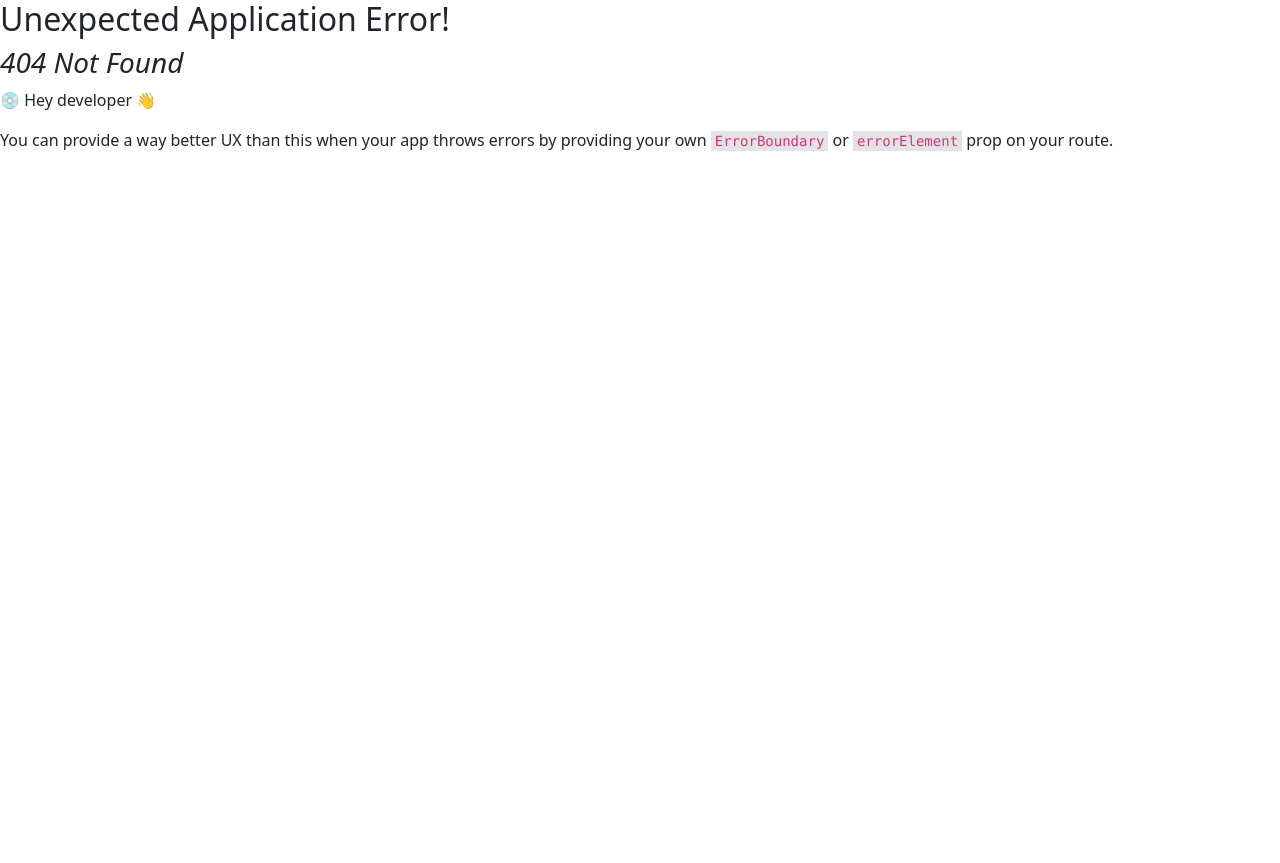
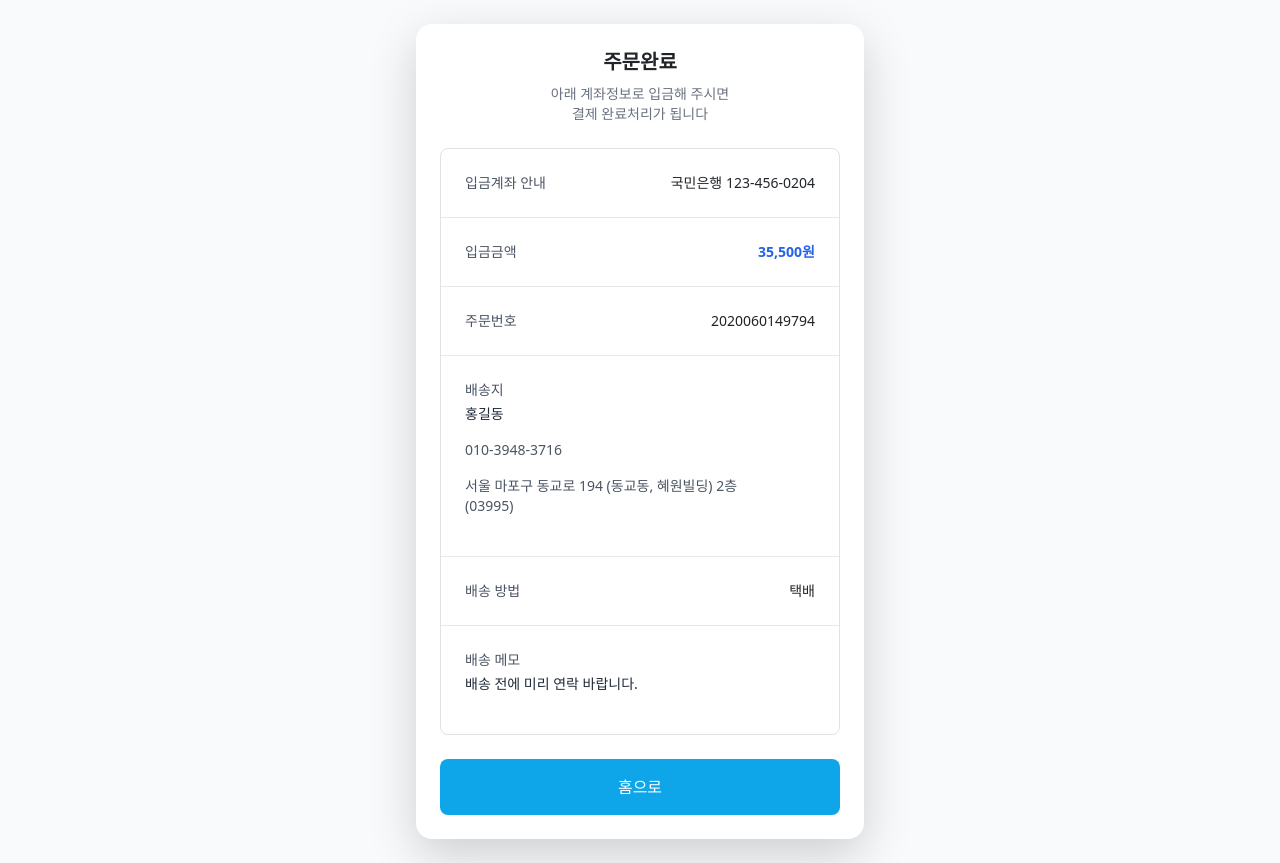
Before and after one commit to Lim-Byeong-Kuk/semi-front, a React (Create React App) app: page /paymentComplete/1 in a window 1280 px wide. Before the commit this address had no page. Before the commit the page ends 800 px from the top, so only its background shows below. Built offline with nearby package versions, Linux system fonts and the light colour scheme.

Commit message:
결제페이지, 완료 후 주문내역, 로그인 state 초기값 수정

```diff
--- a/package.json
+++ b/package.json
@@ -23,7 +23,8 @@
     "react-scripts": "^5.0.1",
     "react-spinners": "^0.17.0",
     "redux": "^4.1.0",
-    "tailwindcss": "^3.4.17"
+    "tailwindcss": "^3.4.17",
+    "uuid": "^11.1.0"
   },
   "devDependencies": {
     "autoprefixer": "^10.4.14",
--- a/src/api/context/LoginContext.js
+++ b/src/api/context/LoginContext.js
@@ -3,9 +3,12 @@ import React, { createContext, useState } from "react";
 export const LoginContext = createContext(null);
 
 export const LoginProvider = ({ children }) => {
-  const [user, setUser] = useState({
-    isLogin: "",
-    id: "",
+  const [user, setUser] = useState(() => {
+    const isLogin = localStorage.getItem("isLogin");
+    const id = localStorage.getItem("loginUser");
+    return JSON.parse(isLogin)
+      ? { isLogin: isLogin, id: id }
+      : { isLogin: false, id: "" };
   });
 
   const login = ({ id, pwd }) => {
--- a/src/components/common/Checkout.js
+++ b/src/components/common/Checkout.js
@@ -1,9 +1,13 @@
-import React, { useState } from "react";
+import React, { useContext, useEffect, useState } from "react";
 
 import CheckoutHeader from "../headerfooter/CheckoutHeader";
-import { LocalStorageService } from "../../api/storageApi";
+import { LocalStorageService, storageEnum } from "../../api/storageApi";
+import { useNavigate, useParams } from "react-router-dom";
+import { LoginContext } from "../../api/context/LoginContext";
+import { v4 as uuidv4 } from "uuid";
 
 /*
+  여기에서 받아와야하는 데이터 : 주문한 user 를 받아 id 사용, user 안에 카트배열 사용
   이 페이지에서 완성될 데이터 -> 결제내역
   name:
   postcode:
@@ -14,7 +18,9 @@ import { LocalStorageService } from "../../api/storageApi";
   paymentOption:
   상품가격에 대한 정보는 장바구니 또는 제품상세페이지에서 넘어와야 함
   주문일자,
-  주문번호,
+  결제내역번호,
+  운송번호,
+  주문번호
 
 
   TODO :
@@ -29,6 +35,13 @@ const Checkout = () => {
   const [phoneSecond, setPhoneSecond] = useState("");
   const [phoneThird, setPhoneThird] = useState("");
   const [paymentOption, setPaymentOption] = useState("");
+  const [productsPrice, setProductsPrice] = useState(0);
+  const [totalPrice, setTotalPrice] = useState(0);
+  const [showModal, setShowModal] = useState(false);
+  const navigate = useNavigate();
+  const { userId } = useParams();
+  const { findAll, findAllByCollection } = LocalStorageService;
+  const { user, loginCheck } = useContext(LoginContext);
 
   const [shippingAddress, setShippingAddress] = useState({
     name: "",
@@ -38,6 +51,32 @@ const Checkout = () => {
     phoneNum: "",
     deleveryInstruction: "부재 시 문 앞에 놓아주세요",
   });
+
+  const [orderRecord, setOrderRecord] = useState({
+    orderId: 0,
+    name: "",
+    postcode: "",
+    roadAddress: "",
+    detailAddress: "",
+    phoneNum: "",
+    deliveryInstruction: "부재 시 문 앞에 놓아주세요",
+    totalPrice: 0,
+    paymentOption: "무통장 입금",
+    orderCode: "",
+    date: "",
+  });
+
+  useEffect(() => {
+    const allCarts = findAllByCollection(storageEnum.Collection.Carts);
+    console.log(user.id);
+    const myCarts = allCarts.filter((cart) => cart.id === user.id);
+    const price = myCarts
+      .map((cart) => cart.quantity * cart.singlePrice)
+      .reduce((acc, i) => acc + i, 0);
+    console.log(price);
+    setProductsPrice(price);
+    setTotalPrice(price + 3000);
+  }, []);
 
   /* daum 우편번호 API 사용 */
   const openPostcode = () => {
@@ -54,14 +93,14 @@ const Checkout = () => {
   };
 
   const changeHandler = (e) => {
-    setShippingAddress((prev) => ({
+    setOrderRecord((prev) => ({
       ...prev,
       [e.target.name]: e.target.value,
     }));
   };
 
   const logHandler = () => {
-    setShippingAddress((prev) => {
+    setOrderRecord((prev) => {
       const temp = {
         ...prev,
         phoneNum: `${phoneFirst}${phoneSecond}${phoneThird}`,
@@ -73,10 +112,47 @@ const Checkout = () => {
     console.log("결제수단 : ", paymentOption);
   };
 
+  const generateOrderCode = () => {
+    const datePart = new Date().toISOString().slice(0, 10).replace(/-/g, ""); // YYYYMMDD
+    const uuidPart = uuidv4().split("-")[0]; // UUID 앞 8자리만 사용
+    return `${datePart}-${uuidPart}`;
+  };
+
+  const paymentModalHandler = () => {
+    if (!paymentOption) {
+      alert("결제수단을 선택해주세요.");
+      return;
+    }
+    setShowModal(true); // 모달 열기
+  };
+
+  const createOrderRecord = (newOrderCode) => {
+    setOrderRecord((prev) => {
+      const orderRecord = {
+        ...prev,
+        phoneNum: `${phoneFirst}${phoneSecond}${phoneThird}`,
+        totalPrice: totalPrice,
+        paymentOption: paymentOption,
+        orderCode: newOrderCode,
+        date: new Date().toLocaleString(),
+      };
+      console.log(orderRecord);
+      return orderRecord;
+    });
+  };
+
+  const confirmHandler = () => {
+    setShowModal(false);
+    const newOrderCode = generateOrderCode();
+
+    createOrderRecord(newOrderCode);
+
+    navigate(`/paymentcomplete/${newOrderCode}`);
+  };
+
   return (
     <div className="min-h-screen bg-gray-50">
       <CheckoutHeader />
-
       <button onClick={logHandler}>배송지 정보 로그 버튼(테스트용)</button>
 
       {/* Content */}
@@ -196,11 +272,11 @@ const Checkout = () => {
           <div className="space-y-2 text-sm">
             <div className="flex justify-between">
               <span>주문상품</span>
-              <span>₩270,000</span>
+              <span>₩{productsPrice.toLocaleString()}원</span>
             </div>
             <div className="flex justify-between">
               <span>배송비</span>
-              <span>₩10,000</span>
+              <span>₩3,000</span>
             </div>
             <div className="flex justify-between">
               <span>할인/부가결제</span>
@@ -208,7 +284,7 @@ const Checkout = () => {
             </div>
             <div className="flex justify-between font-semibold text-base border-t pt-2">
               <span>최종 결제 금액</span>
-              <span>₩280,000</span>
+              <span>₩{totalPrice.toLocaleString()}원</span>
             </div>
           </div>
         </section>
@@ -224,8 +300,11 @@ const Checkout = () => {
               "카드 결제",
               "무통장 입금",
               "휴대폰 결제",
-            ].map((option) => {
+            ]
+              .filter((option) => option === "무통장 입금")
+              .map((option) => {
                 const isSelected = paymentOption === option;
+                const isBankTransfer = option === "무통장 입금";
 
                 return (
                   <button
@@ -234,7 +313,8 @@ const Checkout = () => {
                       setPaymentOption(option);
                     }}
                     className={`w-full border rounded-lg p-2 text-sm text-left
-        ${isSelected ? "bg-blue-500 text-white" : "hover:bg-gray-100"}`}
+        ${isSelected ? "bg-blue-500 text-white" : "hover:bg-gray-100"}
+        `}
                   >
                     {option}
                   </button>
@@ -252,8 +332,11 @@ const Checkout = () => {
 
       {/* 결제 버튼 */}
       <footer className="p-4 border-t bg-white">
-        <button className="w-full bg-black text-white py-3 rounded-2xl font-semibold text-lg">
-          ₩280,000 결제하기
+        <button
+          className="w-full bg-black text-white py-3 rounded-2xl font-semibold text-lg"
+          onClick={paymentModalHandler}
+        >
+          {totalPrice.toLocaleString()} 결제하기
         </button>
         <p className="mt-3 text-xs text-gray-500 leading-relaxed">
           - 무이자할부가 적용되지 않은 상품과 무이자할부가 가능한 상품을 동시에
@@ -261,6 +344,24 @@ const Checkout = () => {
           <br />- 최소 결제 가능 금액은 배송비 제외 금액입니다.
         </p>
       </footer>
+
+      {/* 모달 */}
+      {showModal && (
+        <div className="fixed inset-0 flex items-center justify-center bg-black/50 z-50">
+          <div className="bg-white rounded-2xl shadow-lg p-6 w-80 text-center">
+            <h3 className="text-lg font-semibold mb-3">결제 완료</h3>
+            <p className="text-gray-600 mb-6">
+              결제가 정상적으로 완료되었습니다.
+            </p>
+            <button
+              onClick={confirmHandler}
+              className="w-full bg-blue-500 hover:bg-blue-600 text-white py-2 rounded-lg"
+            >
+              확인하기
+            </button>
+          </div>
+        </div>
+      )}
     </div>
   );
 };
--- /dev/null
+++ b/src/components/common/PaymentComplete.js
@@ -0,0 +1,73 @@
+import React from "react";
+import { useNavigate } from "react-router-dom";
+
+const PaymentComplete = () => {
+  const navigate = useNavigate();
+
+  return (
+    <div className="flex flex-col items-center justify-center min-h-screen bg-gray-50 p-6">
+      <div className="w-full max-w-md bg-white shadow-lg rounded-2xl p-6">
+        {/* 상단 타이틀 */}
+        <h2 className="text-xl font-semibold text-center mb-2">주문완료</h2>
+        <p className="text-sm text-gray-500 text-center mb-6">
+          아래 계좌정보로 입금해 주시면 <br /> 결제 완료처리가 됩니다
+        </p>
+
+        {/* 주문 정보 박스 */}
+        <div className="border rounded-lg divide-y text-sm">
+          {/* 입금계좌 안내 */}
+          <div className="p-4 flex justify-between">
+            <span className="text-gray-600">입금계좌 안내</span>
+            <span className="font-medium">국민은행 123-456-0204</span>
+          </div>
+          <div className="p-4 flex justify-between">
+            <span className="text-gray-600">입금금액</span>
+            <span className="text-blue-600 font-semibold">35,500원</span>
+          </div>
+
+          {/* 주문번호 */}
+          <div className="p-4 flex justify-between">
+            <span className="text-gray-600">주문번호</span>
+            <span className="font-medium">2020060149794</span>
+          </div>
+
+          {/* 배송지 */}
+          <div className="p-4">
+            <span className="text-gray-600 block mb-1">배송지</span>
+            <p className="text-gray-800 font-medium">홍길동</p>
+            <p className="text-gray-600">010-3948-3716</p>
+            <p className="text-gray-600">
+              서울 마포구 동교로 194 (동교동, 혜원빌딩) 2층 <br />
+              (03995)
+            </p>
+          </div>
+
+          {/* 배송 방법 */}
+          <div className="p-4 flex justify-between">
+            <span className="text-gray-600">배송 방법</span>
+            <span className="font-medium">택배</span>
+          </div>
+
+          {/* 배송 메모 */}
+          <div className="p-4">
+            <span className="text-gray-600 block mb-1">배송 메모</span>
+            <p className="text-gray-800">배송 전에 미리 연락 바랍니다.</p>
+          </div>
+        </div>
+
+        {/* 홈으로 버튼 */}
+        <button
+          className="w-full mt-6 bg-sky-500 hover:bg-sky-600 text-white font-medium py-3 rounded-lg"
+          onClick={() => {
+            navigate("/");
+            window.scrollTo(0, 0);
+          }}
+        >
+          홈으로
+        </button>
+      </div>
+    </div>
+  );
+};
+
+export default PaymentComplete;
--- /dev/null
+++ b/src/pages/common/PaymentCompletePage.js
@@ -0,0 +1,12 @@
+import React from "react";
+import PaymentComplete from "../../components/common/PaymentComplete";
+
+const PaymentCompletePage = () => {
+  return (
+    <div>
+      <PaymentComplete />
+    </div>
+  );
+};
+
+export default PaymentCompletePage;
```
Also changed, not shown: src/api/storageApi.js (+14 -13 lines), src/dummydata/userData.js (+11 -10 lines), src/router/root.js (+7 -2 lines), 1 other file (tests, documents, lock files or other folders). Lines whose indentation alone changed are shown as unchanged.
